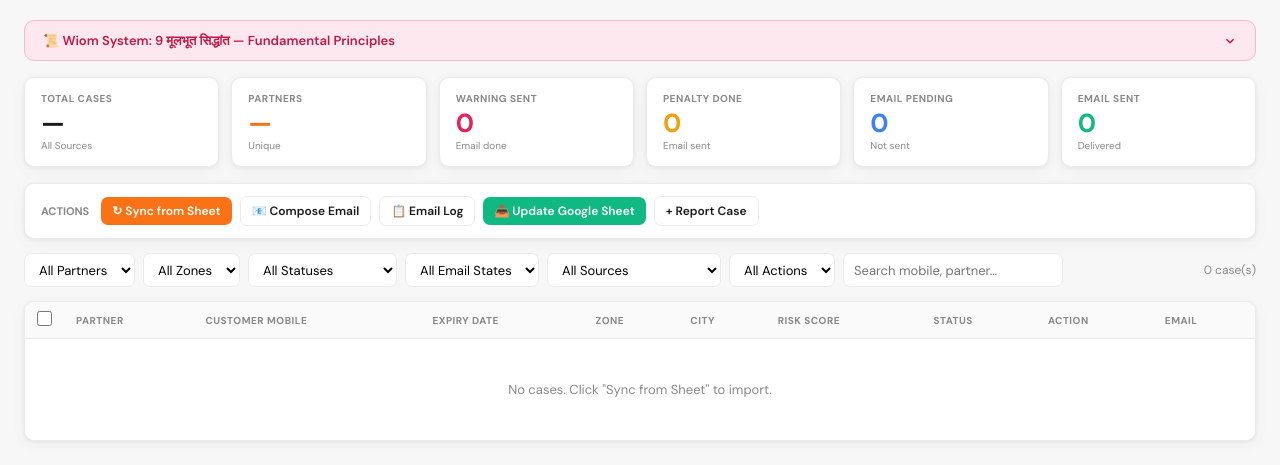
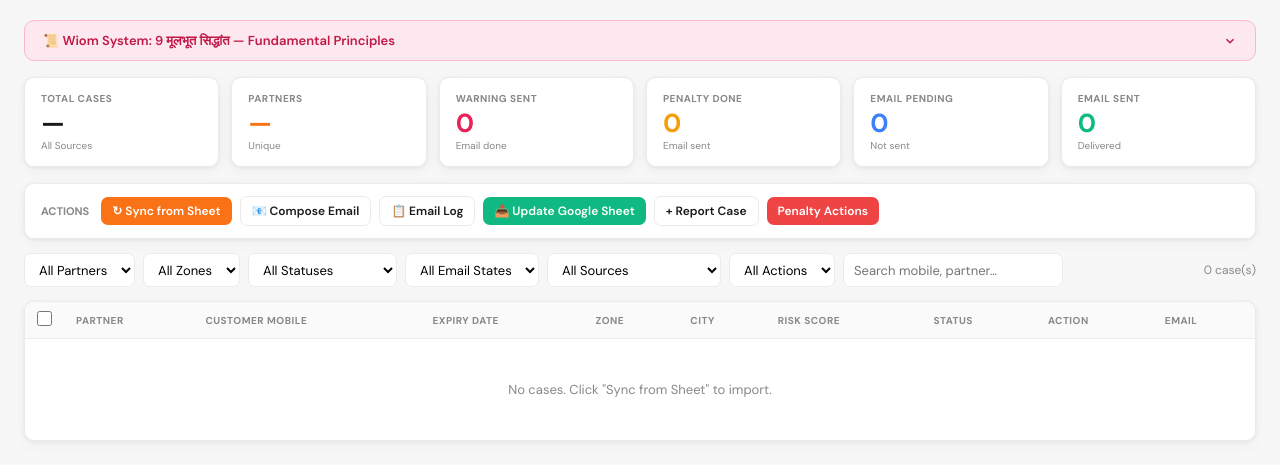
Before and after one commit to shivanksood-prog/breach_tracker, a Python web app: template templates/index.html in a window 1280 px wide. Shown: the part 100-565 px from the top of the page. Run offline with Jinja, Linux system fonts and the light colour scheme; the template is opened without the code that fills it, so the values that code supplies are empty.

Commit message:
Add Penalty Actions button to B1 action bar for direct access
- Always-visible red "Penalty Actions" button in action bar (no need to select cases first)
- Panel shows penalty XLSX download, result upload, and penalty email composer
- showPenaltyPanel counts penalty-marked cases from loaded data when no selection

Co-Authored-By: Claude Opus 4.6 (1M context) <noreply@anthropic.com>

```diff
--- a/docs/index.html
+++ b/docs/index.html
@@ -431,6 +431,7 @@
     <button class="btn btn-outline btn-sm" onclick="showEmailLog()">📋 Email Log</button>
     <button class="btn btn-success btn-sm" onclick="previewEscalation()">📤 Update Google Sheet</button>
     <button class="btn btn-outline btn-sm" onclick="showManualReport()">+ Report Case</button>
+    <button class="btn btn-sm" style="background:#EF4444;color:white" onclick="showPenaltyPanel()">Penalty Actions</button>
     <div class="spacer"></div>
     <span id="b1-sync-status" style="font-size:11px;color:var(--text-3)"></span>
   </div>
@@ -1556,7 +1557,8 @@ async function markB1Action(actionType) {
 
 function showPenaltyPanel() {
   document.getElementById('penaltyPanel').style.display = '';
-  document.getElementById('pp-count').textContent = b1Selected.size;
+  const penCount = b1Selected.size || (Array.isArray(b1Cases) ? b1Cases.filter(c => c.action_type === 'penalty').length : 0);
+  document.getElementById('pp-count').textContent = penCount;
   document.getElementById('penaltyPanel').scrollIntoView({behavior:'smooth'});
 }
 
--- a/templates/index.html
+++ b/templates/index.html
@@ -306,6 +306,7 @@
     <button class="btn btn-outline btn-sm" onclick="showEmailLog()">📋 Email Log</button>
     <button class="btn btn-success btn-sm" onclick="previewEscalation()">📤 Update Google Sheet</button>
     <button class="btn btn-outline btn-sm" onclick="showManualReport()">+ Report Case</button>
+    <button class="btn btn-sm" style="background:#EF4444;color:white" onclick="showPenaltyPanel()">Penalty Actions</button>
     <div class="spacer"></div>
     <span id="b1-sync-status" style="font-size:11px;color:var(--text-3)"></span>
   </div>
@@ -1159,7 +1160,9 @@ async function markB1Action(actionType) {
 
 function showPenaltyPanel() {
   document.getElementById('penaltyPanel').style.display = '';
-  document.getElementById('pp-count').textContent = b1Selected.size;
+  // Show selected count if any, otherwise count all penalty cases from loaded data
+  const penCount = b1Selected.size || (Array.isArray(b1Cases) ? b1Cases.filter(c => c.action_type === 'penalty').length : 0);
+  document.getElementById('pp-count').textContent = penCount;
   document.getElementById('penaltyPanel').scrollIntoView({behavior:'smooth'});
 }
 
```
